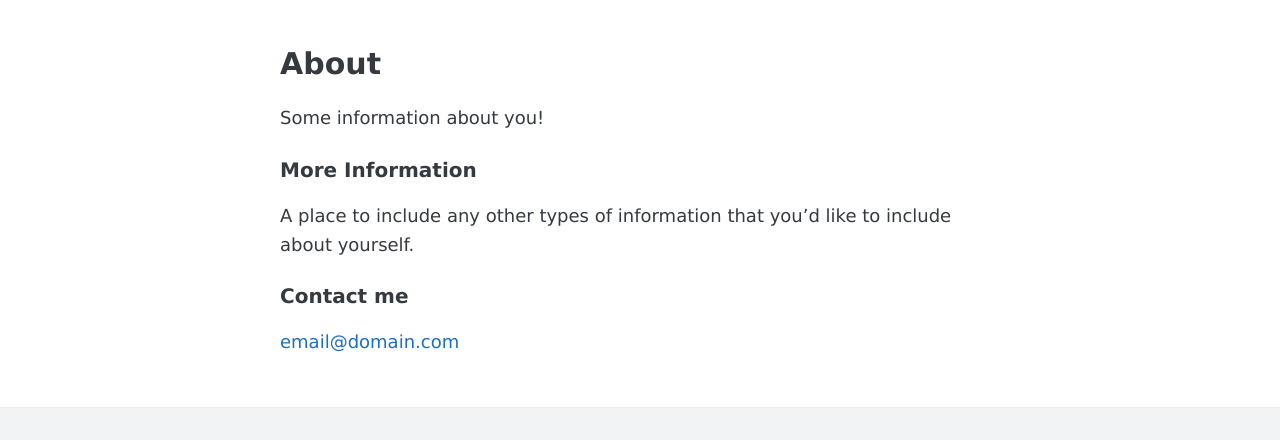
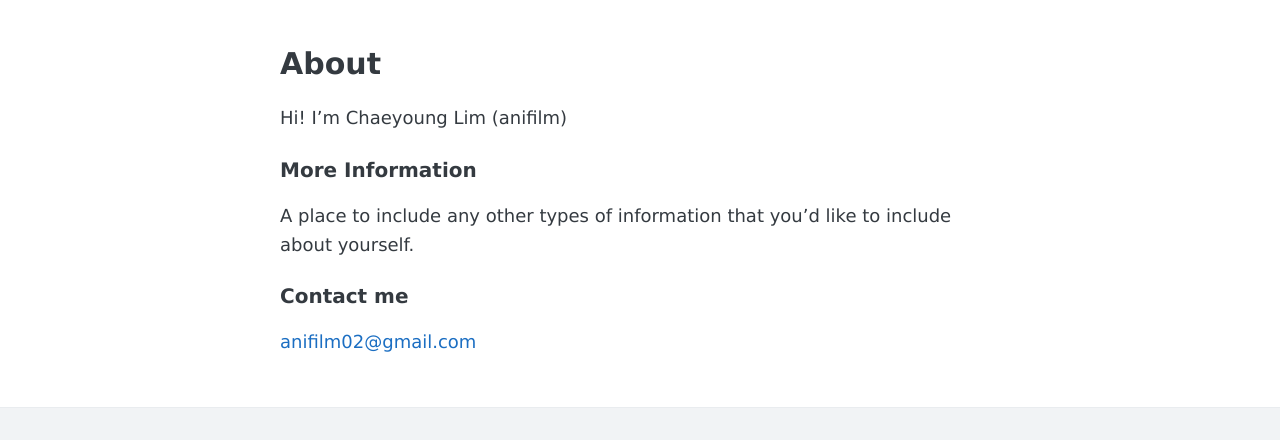
Before and after one commit to anifilm/anifilm.github.io, a Jekyll site: the page built from about.md, in a window 1280 px wide. Shown: the part 173-613 px from the top of the page. Built offline with Jekyll 4.4.1, drawn with Linux system fonts in a browser that asks for light colours.

Commit message:
Update about.md

```diff
--- a/about.md
+++ b/about.md
@@ -4,7 +4,7 @@ title: About
 permalink: /about/
 ---
 
-Some information about you!
+Hi! I'm Chaeyoung Lim (anifilm)
 
 ### More Information
 
@@ -12,4 +12,4 @@ A place to include any other types of information that you'd like to include abo
 
 ### Contact me
 
-[email@domain.com](mailto:email@domain.com)
+[anifilm02@gmail.com](mailto:anifilm02@gmail.com)
```
